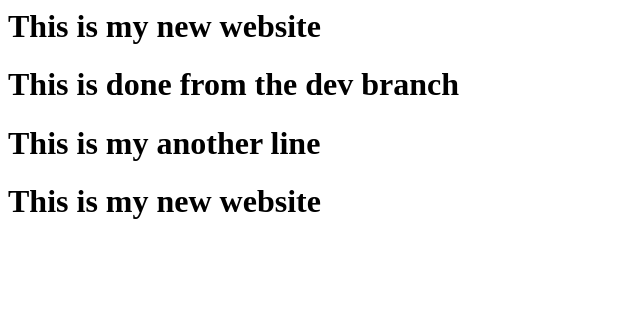
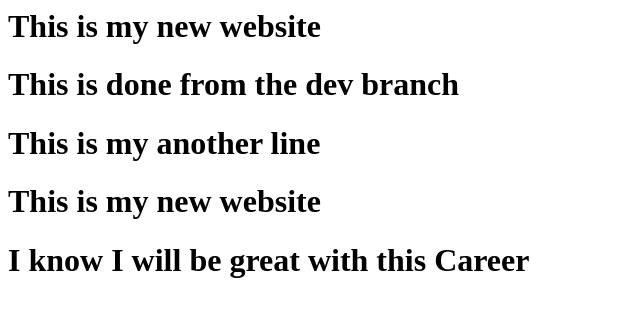
Before and after one commit to asofela1982/newstart, a plain HTML site: page index.html in a window 1280 px wide. Shown: the whole page, without its empty margins (0-640 px from the left). Drawn offline with Linux system fonts and the light colour scheme.

Commit message:
newfile2

```diff
--- a/index.html
+++ b/index.html
@@ -2,3 +2,4 @@
 <h1>This is done from the dev branch</h1>
 <h1>This is my another line</h1>
 <h1>This is my new website</h1>
+<h1>I know I will be great with this Career</h1>
```
